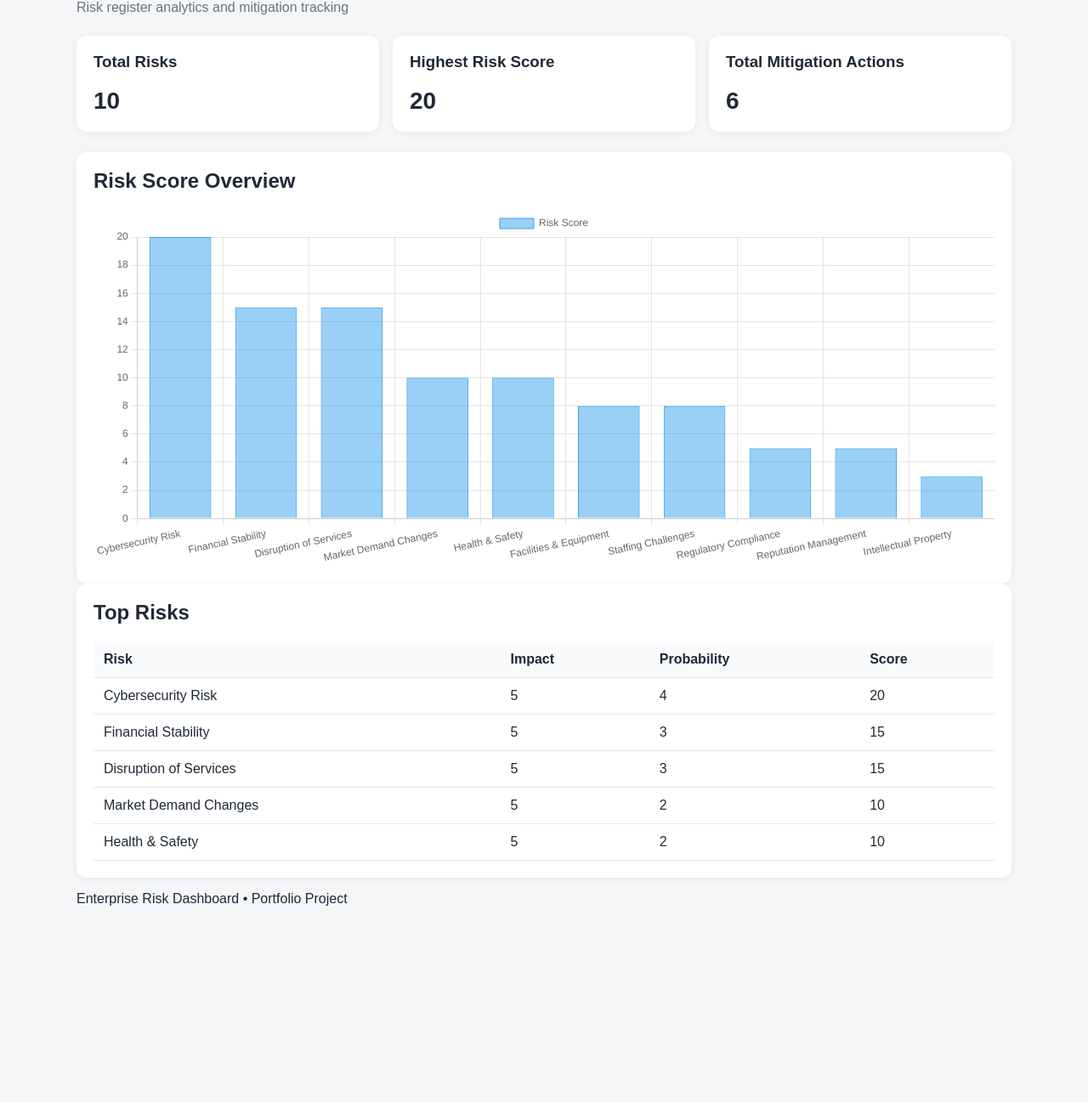
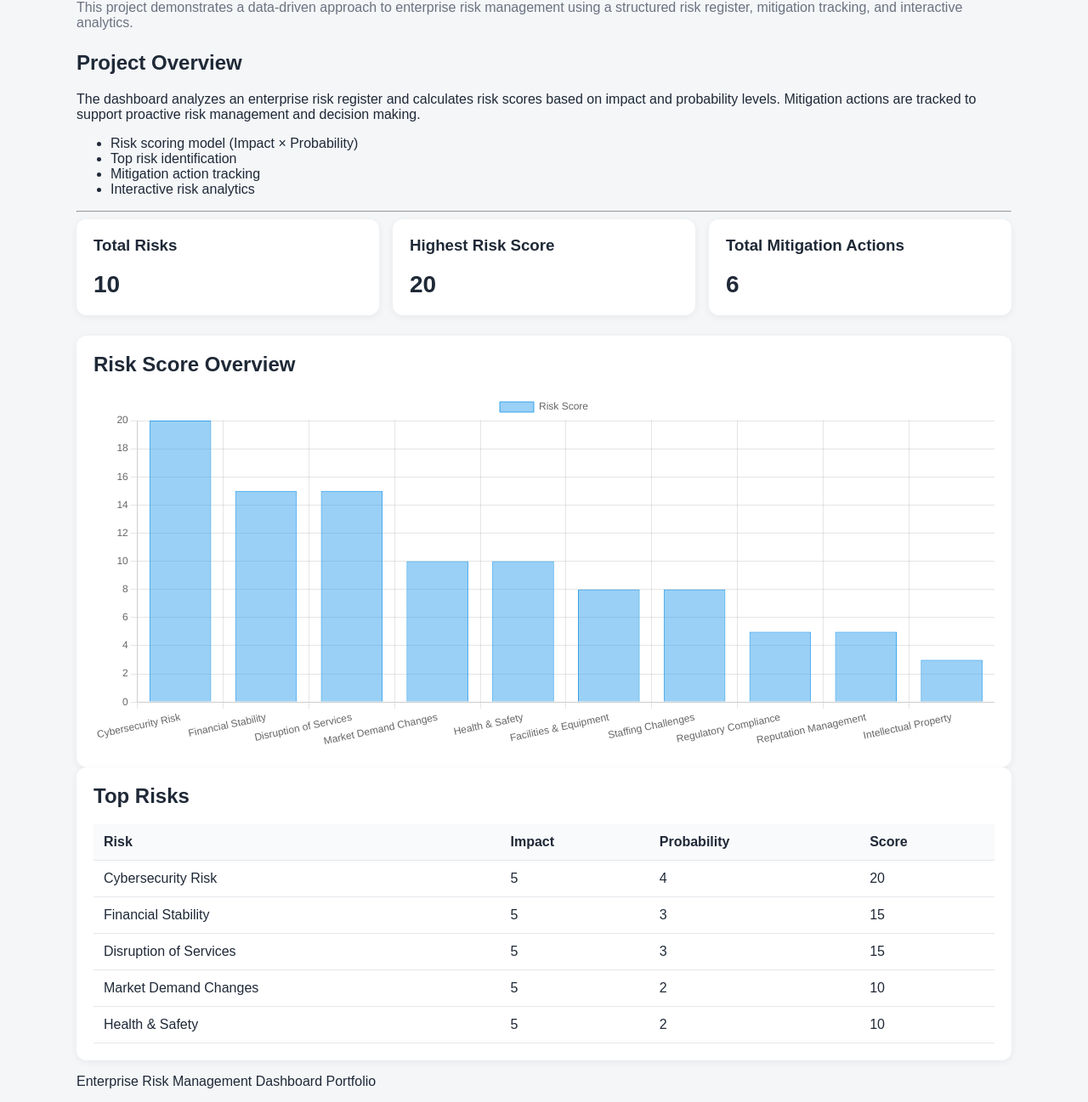
Before and after one commit to amandapacchacommunity/amanda-dashboard-portfolio, a plain HTML site: page index.html in a window 1280 px wide. Shown: the part 69-1366 px from the top of the page at 85% size. Before the commit the page ends 1176 px from the top, so only its background shows below. Drawn offline with nearby package versions, Linux system fonts and the light colour scheme.

Commit message:
Update index.html

```diff
--- a/index.html
+++ b/index.html
@@ -2,15 +2,13 @@
 <html lang="en">
 
 <head>
-  <meta charset="UTF-8">
-  <title>Enterprise Risk Dashboard</title>
-  <meta name="viewport" content="width=device-width, initial-scale=1.0">
+<meta charset="UTF-8">
+<title>Enterprise Risk Management Dashboard Portfolio</title>
+<meta name="viewport" content="width=device-width, initial-scale=1.0">
 
-  <!-- Chart.js -->
-  <script src="https://cdn.jsdelivr.net/npm/chart.js"></script>
+<script src="https://cdn.jsdelivr.net/npm/chart.js"></script>
+<link rel="stylesheet" href="style.css">
 
-  <!-- Styles -->
-  <link rel="stylesheet" href="style.css">
 </head>
 
 <body>
@@ -18,9 +16,33 @@
 <div class="container">
 
 <header>
-<h1>Enterprise Risk Management Dashboard</h1>
-<p>Risk register analytics and mitigation tracking</p>
+<h1>Enterprise Risk Management Dashboard Portfolio</h1>
+<p>
+This project demonstrates a data-driven approach to enterprise risk management
+using a structured risk register, mitigation tracking, and interactive analytics.
+</p>
 </header>
+
+<section>
+
+<h2>Project Overview</h2>
+
+<p>
+The dashboard analyzes an enterprise risk register and calculates risk scores
+based on impact and probability levels. Mitigation actions are tracked to
+support proactive risk management and decision making.
+</p>
+
+<ul>
+<li>Risk scoring model (Impact × Probability)</li>
+<li>Top risk identification</li>
+<li>Mitigation action tracking</li>
+<li>Interactive risk analytics</li>
+</ul>
+
+</section>
+
+<hr>
 
 <section class="cards">
 
@@ -44,7 +66,6 @@
 <section class="panel">
 
 <h2>Risk Score Overview</h2>
-
 <canvas id="riskChart"></canvas>
 
 </section>
@@ -72,15 +93,15 @@
 
 <footer>
 
-<p>Enterprise Risk Dashboard • Portfolio Project</p>
+<p>
+Enterprise Risk Management Dashboard Portfolio
+</p>
 
 </footer>
 
 </div>
 
-<!-- JavaScript -->
 <script src="script.js"></script>
 
 </body>
-
 </html>
```
